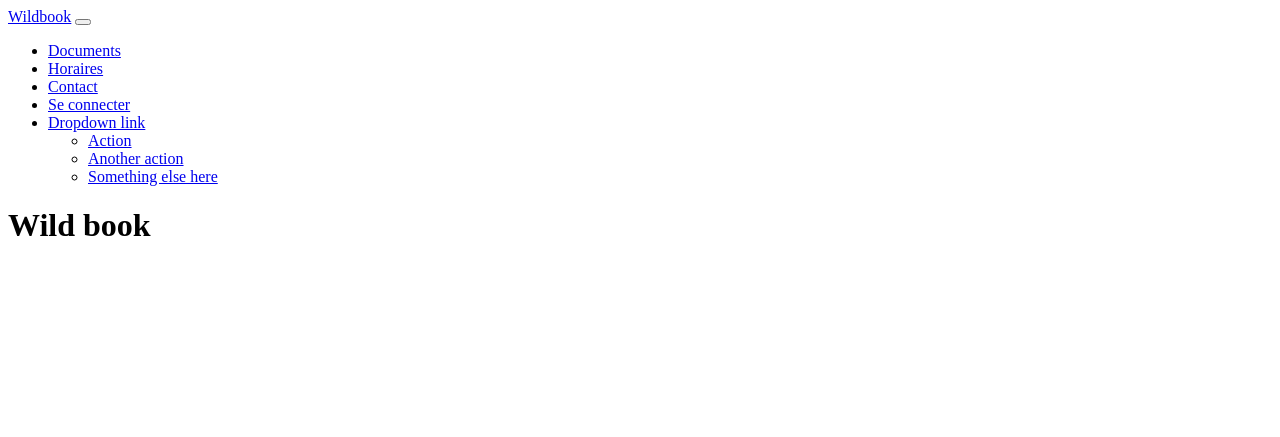
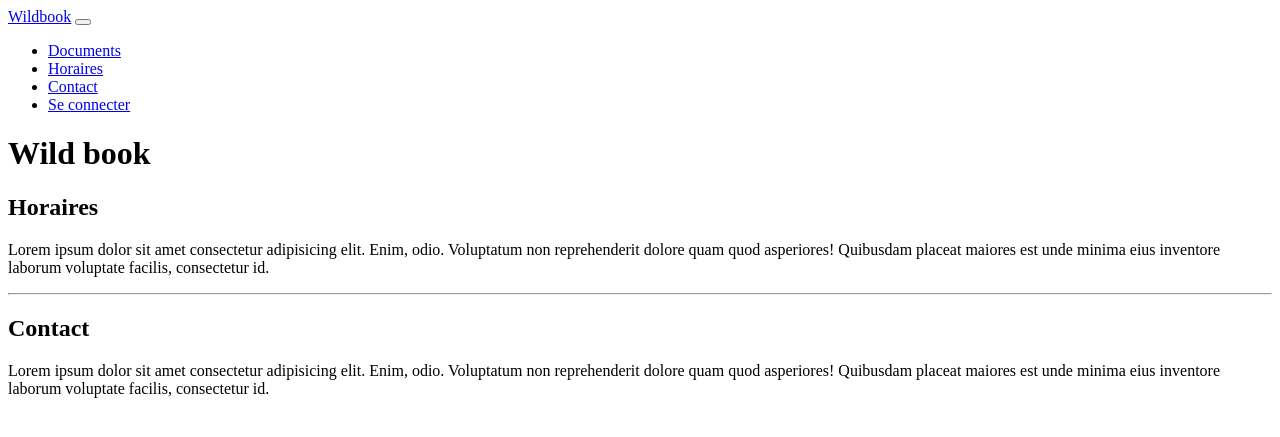
Before and after one commit to WildCodeSchool/2022-09-orleans-php-livecooding-wildbook, a Symfony app: template templates/home/index.html.twig in a window 1280 px wide. Shown: the top 437 px of the page. Run offline with Twig, Linux system fonts and the light colour scheme; the template is opened without the code that fills it, so the values that code supplies are empty; some libraries are stand-ins or nearby versions.

Commit message:
fix style

```diff
--- a/templates/component/_navbar.html.twig
+++ b/templates/component/_navbar.html.twig
@@ -1,6 +1,6 @@
 <nav class="navbar navbar-expand-lg bg-primary navbar-light">
 	<div class="container-fluid">
-		<a class="navbar-brand" href="#">Wildbook</a>
+		<a class="navbar-brand" href="{{ path('app_home') }}">Wildbook</a>
 		<button class="navbar-toggler" type="button" data-bs-toggle="collapse" data-bs-target="#navbarNavAltMarkup" aria-controls="navbarNavAltMarkup" aria-expanded="false" aria-label="Toggle navigation">
 			<span class="navbar-toggler-icon"></span>
 		</button>
@@ -10,10 +10,10 @@
 					<a class="nav-link {{ app.request.attributes.get('_route') == 'app_document' ? 'active' : ''}}" aria-current="page" href="{{ path('app_document') }}">Documents</a>
 				</li>
 				<li class="nav-item">
-					<a class="nav-link" href="#">Horaires</a>
+					<a class="nav-link" href="{{ path('app_home') }}#horaires">Horaires</a>
 				</li>
 				<li class="nav-item">
-					<a class="nav-link" href="#">Contact</a>
+					<a class="nav-link" href="{{ path('app_home') }}#contact">Contact</a>
 				</li>
 				{% if is_granted('ROLE_USER') %}
 					<li class="nav-item">
@@ -27,22 +27,6 @@
 						<a class="nav-link btn btn-success" href="{{ path('app_login') }}">Se connecter</a>
 					</li>
 				{% endif %}
-				<li class="nav-item dropdown">
-					<a class="nav-link dropdown-toggle" href="#" role="button" data-bs-toggle="dropdown" aria-expanded="false">
-						Dropdown link
-					</a>
-					<ul class="dropdown-menu">
-						<li>
-							<a class="dropdown-item" href="#">Action</a>
-						</li>
-						<li>
-							<a class="dropdown-item" href="#">Another action</a>
-						</li>
-						<li>
-							<a class="dropdown-item" href="#">Something else here</a>
-						</li>
-					</ul>
-				</li>
 			</ul>
 		</div>
 	</nav>
--- a/templates/document/index.html.twig
+++ b/templates/document/index.html.twig
@@ -5,10 +5,10 @@
 
 {% block body %}
 
-	<main class="container-fluid">
+	<main class="container-fluid pt-3">
 		<h1>Documents</h1>
 
-		<div>
+		<div class="card p-3 mb-5 bg-light">
 			{{ form_start(form) }}
 			{{ form_widget(form) }}
 			<button class="btn btn-primary">Rechercher</button>
--- a/templates/home/index.html.twig
+++ b/templates/home/index.html.twig
@@ -1,7 +1,21 @@
 {% extends 'layout.html.twig' %}
 
-{% block title %}Home{% endblock %}
+{% block title %}Home
+{% endblock %}
 
 {% block body %}
-    <h1 class="text-primary">Wild book</h1>
+	<main class="container-fluid pt-5 fs-5">
+		<h1 class="text-primary">Wild book</h1>
+
+		<section id="horaires" class="pt-5">
+			<h2>Horaires</h2>
+			<p>Lorem ipsum dolor sit amet consectetur adipisicing elit. Enim, odio. Voluptatum non reprehenderit dolore quam quod asperiores! Quibusdam placeat maiores est unde minima eius inventore laborum voluptate facilis, consectetur id.</p>
+		</section>
+		<hr>
+		<section id="contact" class="pt-5">
+			<h2>Contact</h2>
+			<p>Lorem ipsum dolor sit amet consectetur adipisicing elit. Enim, odio. Voluptatum non reprehenderit dolore quam quod asperiores! Quibusdam placeat maiores est unde minima eius inventore laborum voluptate facilis, consectetur id.</p>
+
+		</section>
+	</main>
 {% endblock %}
```
